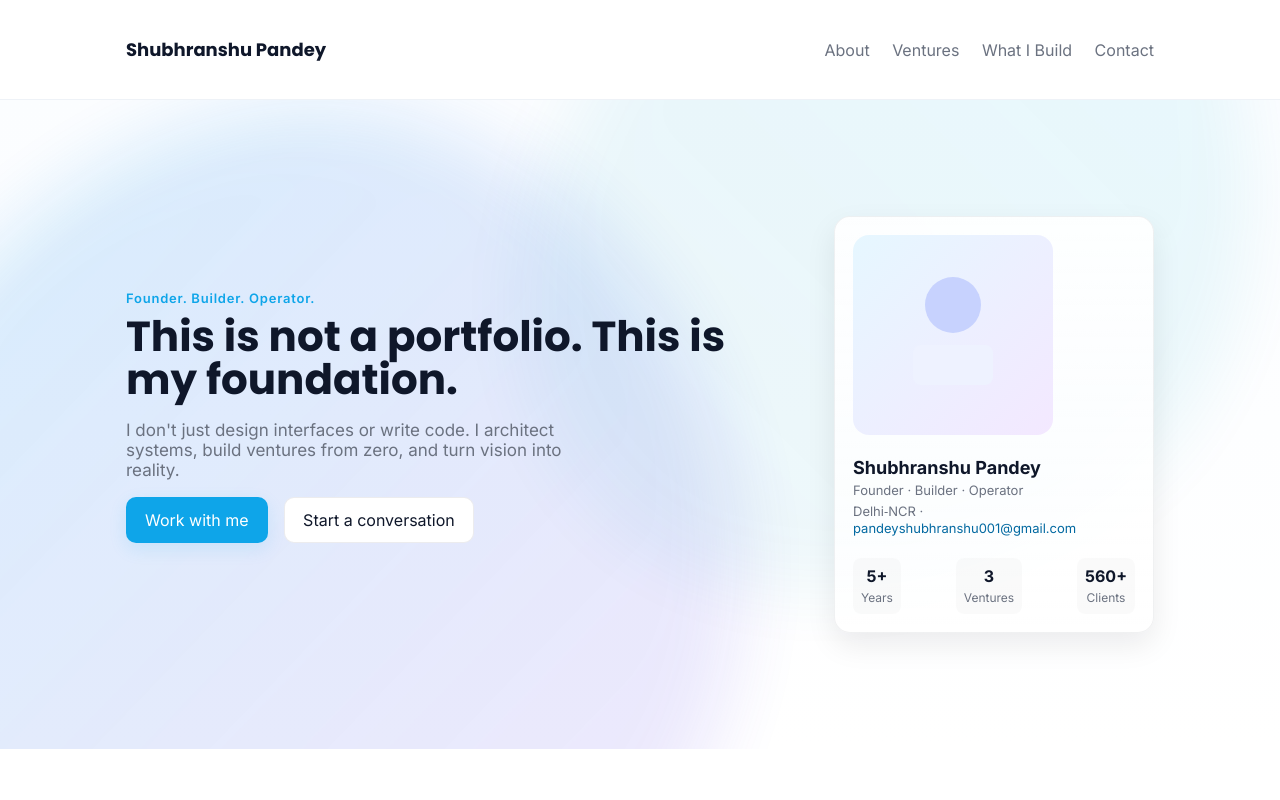
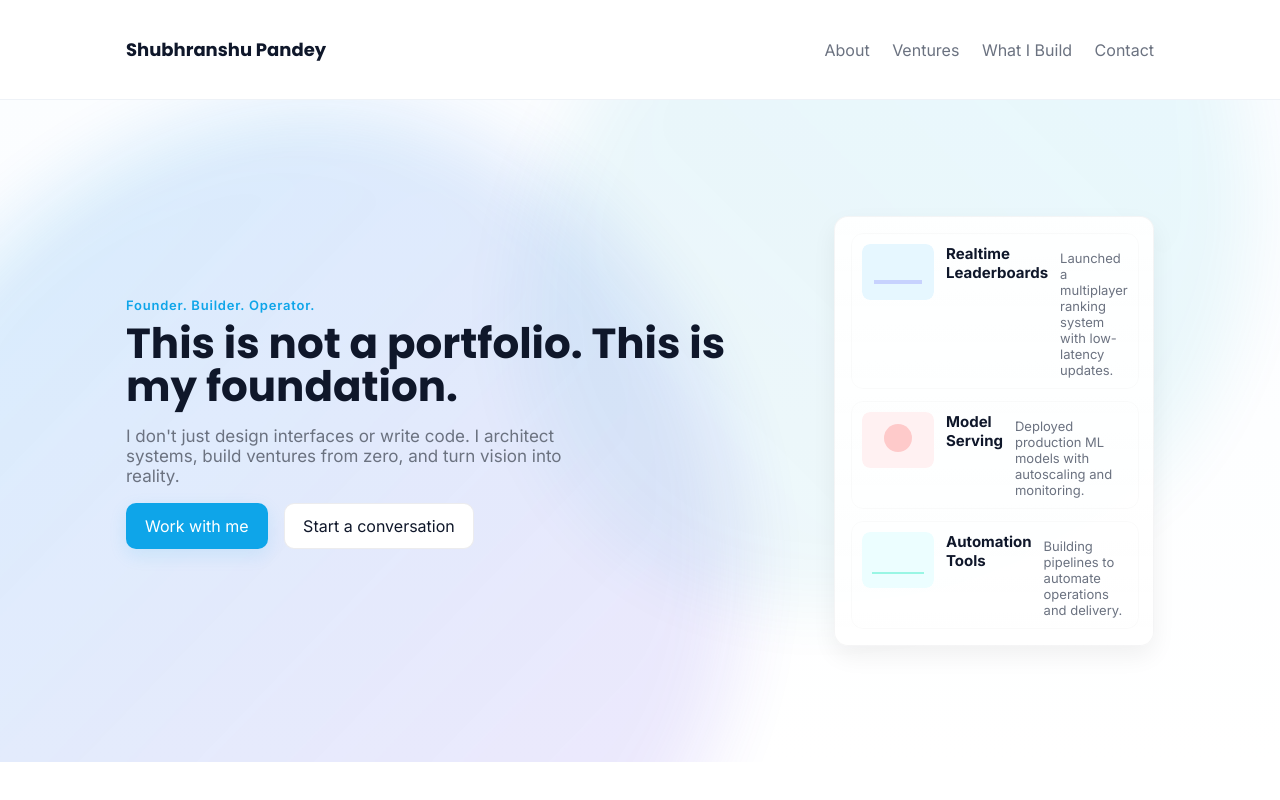
Before and after one commit to Shubh1hulk/personal-landing, a plain HTML site: page index.html in a window 1280 px wide. Shown: the top 800 px of the page. Drawn offline with Linux system fonts and the light colour scheme.

Commit message:
wip: pre-history-rewrite cleanup

```diff
--- a/index.html
+++ b/index.html
@@ -88,32 +88,33 @@
           </div>
 
           <aside class="hero-card" aria-hidden="false">
-            <div class="profile-card">
-              <!-- Personal photo removed by request; using neutral SVG placeholder -->
-              <div class="profile-placeholder" aria-hidden="true">
-                <svg width="200" height="200" viewBox="0 0 200 200" xmlns="http://www.w3.org/2000/svg" role="img" aria-label="Profile placeholder">
-                  <defs>
-                    <linearGradient id="phg" x1="0" x2="1" y1="0" y2="1">
-                      <stop offset="0%" stop-color="#e6f7ff"/>
-                      <stop offset="100%" stop-color="#f3e8ff"/>
-                    </linearGradient>
-                  </defs>
-                  <rect width="200" height="200" rx="16" fill="url(#phg)" />
-                  <g transform="translate(50,40)" fill="#c7d2fe">
-                    <circle cx="50" cy="30" r="28" />
-                    <rect x="10" y="70" width="80" height="40" rx="8" fill="#eef2ff" />
-                  </g>
+            <!-- Replaced profile card with a neutral highlights panel -->
+            <div class="hero-highlights" role="complementary" aria-label="Highlights">
+              <div class="tile">
+                <svg class="tile-illustration" width="72" height="56" viewBox="0 0 72 56" xmlns="http://www.w3.org/2000/svg" aria-hidden="true">
+                  <rect width="72" height="56" rx="8" fill="#e6f7ff" />
+                  <path d="M12 36h48v4H12z" fill="#c7d2fe" />
                 </svg>
+                <h4>Realtime Leaderboards</h4>
+                <p class="tile-meta">Launched a multiplayer ranking system with low-latency updates.</p>
               </div>
-              <div class="profile-info">
-                <h3 class="profile-name">Shubhranshu Pandey</h3>
-                <p class="profile-role">Founder · Builder · Operator</p>
-                <p class="profile-location">Delhi‑NCR · <a href="mailto:pandeyshubhranshu001@gmail.com">pandeyshubhranshu001@gmail.com</a></p>
+
+              <div class="tile">
+                <svg class="tile-illustration" width="72" height="56" viewBox="0 0 72 56" xmlns="http://www.w3.org/2000/svg" aria-hidden="true">
+                  <rect width="72" height="56" rx="8" fill="#fff1f2" />
+                  <circle cx="36" cy="26" r="14" fill="#fecaca" />
+                </svg>
+                <h4>Model Serving</h4>
+                <p class="tile-meta">Deployed production ML models with autoscaling and monitoring.</p>
               </div>
-              <div class="profile-stats">
-                <div><strong>5+</strong><span>Years</span></div>
-                <div><strong>3</strong><span>Ventures</span></div>
-                <div><strong>560+</strong><span>Clients</span></div>
+
+              <div class="tile">
+                <svg class="tile-illustration" width="72" height="56" viewBox="0 0 72 56" xmlns="http://www.w3.org/2000/svg" aria-hidden="true">
+                  <rect width="72" height="56" rx="8" fill="#ecfeff" />
+                  <path d="M10 40h52v2H10z" fill="#99f6e4" />
+                </svg>
+                <h4>Automation Tools</h4>
+                <p class="tile-meta">Building pipelines to automate operations and delivery.</p>
               </div>
             </div>
           </aside>
--- a/styles.css
+++ b/styles.css
@@ -33,17 +33,11 @@ html,body{height:100%;margin:0;font-family:'Inter',system-ui,Segoe UI,Roboto,'He
 
 /* Profile card on the right */
 .hero-card{display:flex;justify-content:flex-end}
-.profile-card{width:320px;background:linear-gradient(180deg, rgba(255,255,255,0.9), rgba(255,255,255,0.8));border-radius:16px;padding:18px;border:1px solid rgba(15,23,42,0.06);box-shadow:0 12px 30px rgba(2,6,23,0.08);display:grid;gap:12px;align-items:center}
-.profile{width:100%;height:auto;border-radius:12px;object-fit:cover;border:6px solid rgba(255,255,255,0.6);box-shadow:0 6px 20px rgba(2,6,23,0.06)}
-.profile-info{display:block;text-align:left}
-.profile-name{margin:6px 0 0;font-size:18px;font-weight:700}
-.profile-role{margin:4px 0;color:var(--muted);font-size:13px}
-.profile-location{margin:2px 0;color:var(--muted);font-size:13px}
-.profile-location a{color:var(--accent-dark);text-decoration:none}
-.profile-stats{display:flex;gap:12px;justify-content:space-between;margin-top:8px}
-.profile-stats div{background:rgba(15,23,42,0.02);padding:8px;border-radius:8px;text-align:center}
-.profile-stats strong{display:block;font-size:16px}
-.profile-stats span{font-size:12px;color:var(--muted)}
+.hero-highlights{width:320px;background:linear-gradient(180deg, rgba(255,255,255,0.95), rgba(255,255,255,0.9));border-radius:14px;padding:16px;border:1px solid rgba(15,23,42,0.04);box-shadow:0 10px 24px rgba(2,6,23,0.06);display:grid;gap:12px}
+.tile{display:flex;gap:12px;align-items:flex-start;padding:10px;border-radius:12px;background:transparent;border:1px solid rgba(15,23,42,0.02)}
+.tile-illustration{flex:0 0 72px;border-radius:8px}
+.tile h4{margin:0;font-size:15px}
+.tile .tile-meta{margin:6px 0 0;color:var(--muted);font-size:13px}
 
 @keyframes float1{0%{transform:translate(0,0) scale(1)}50%{transform:translate(6%,4%) scale(1.02)}100%{transform:translate(0,0) scale(1)}}
 @keyframes float2{0%{transform:translate(0,0) scale(1)}50%{transform:translate(-6%,-4%) scale(1.03)}100%{transform:translate(0,0) scale(1)}}
```
